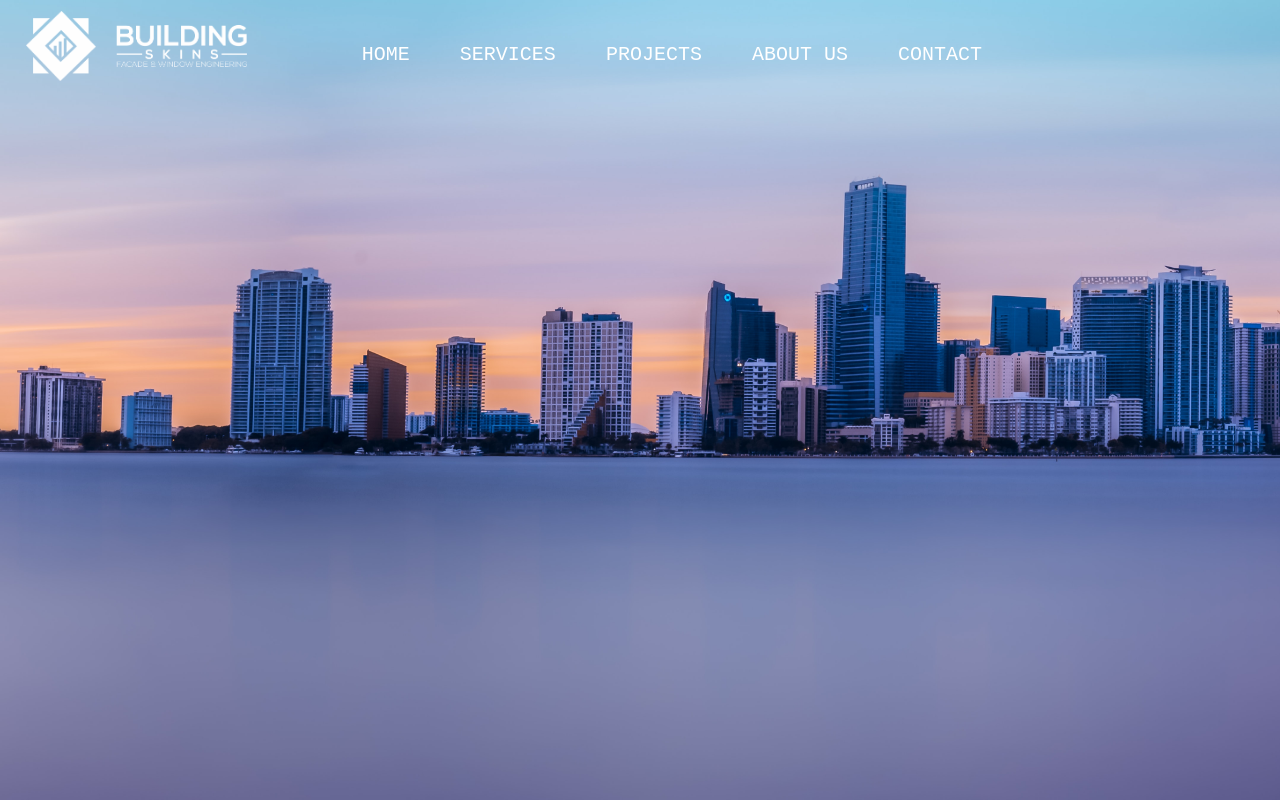
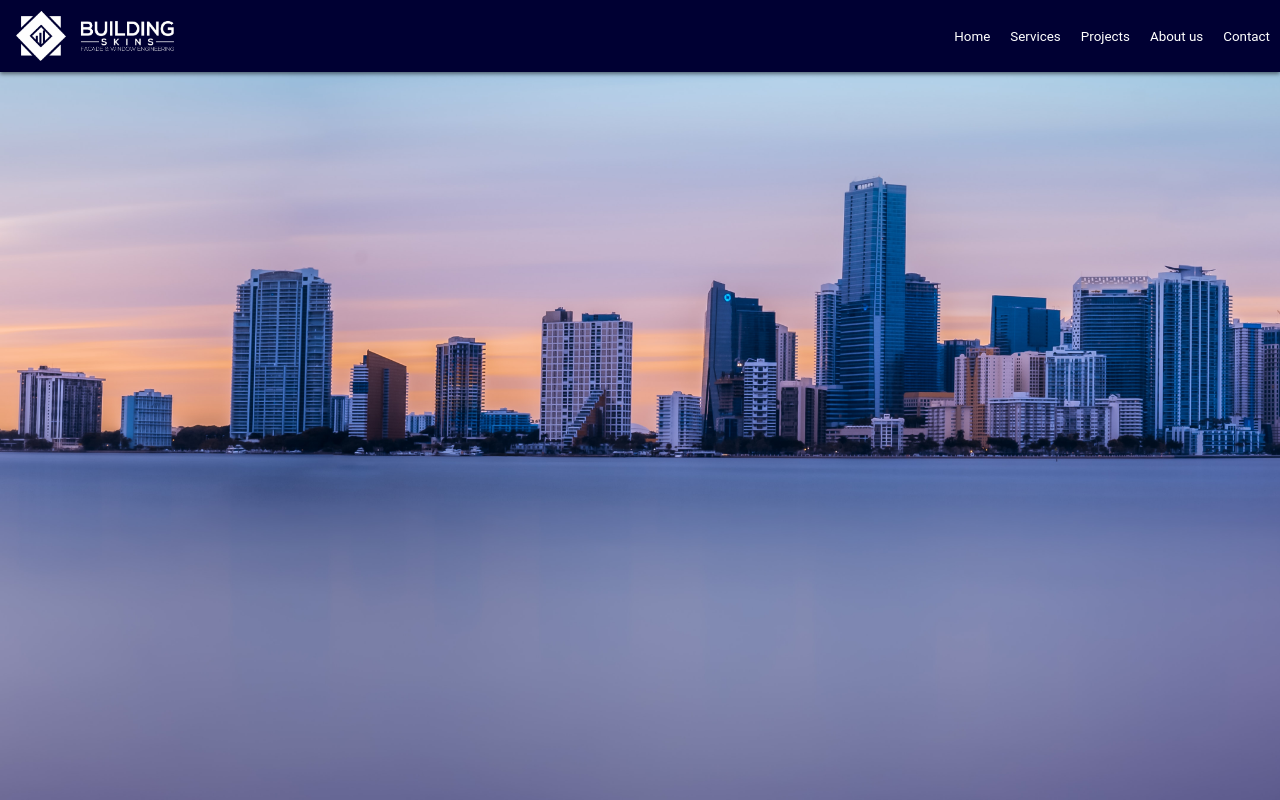
Before and after one commit to marcialc/BuildingSkins, a React (Create React App) app: page / in a window 1280 px wide. Shown: the top 800 px of the page. Built offline with nearby package versions, Linux system fonts and the light colour scheme.

Commit message:
Added nav header

```diff
--- a/package.json
+++ b/package.json
@@ -7,6 +7,7 @@
     "@testing-library/jest-dom": "^5.11.6",
     "@testing-library/react": "^11.2.2",
     "@testing-library/user-event": "^12.3.0",
+    "node-sass": "^4.14.1",
     "react": "^17.0.1",
     "react-dom": "^17.0.1",
     "react-scripts": "4.0.1",
--- a/src/App.css
+++ /dev/null
@@ -1,10 +0,0 @@
-.App {
-  text-align: center;
-  color: #232B2B;
-  font-family: 'Courier New', Courier, monospace;
-}
-
-a {
-  text-decoration: none;
-  color: #232B2B;
-}
--- a/src/App.js
+++ b/src/App.js
@@ -1,10 +1,34 @@
-import './App.css';
+import { Component } from 'react';
+import './App.scss';
 
 import NavBar from './components/UI/NavBar/NavBar';
 import Home from './container/Home/Home';
 import Services from './container/Services/Services'
 
-function App() {
+let lastScrollTop = 0;
+
+class App extends Component {
+
+  componentDidMount() {
+    window.addEventListener('scroll', this.handleScroll, { passive: true });
+  }
+
+  /* Detetcing scroll for nav bar. */
+  handleScroll() {
+    const nav = document.querySelector('.nav-bar');
+    let st = window.pageYOffset || document.documentElement.scrollTop;
+
+    if (st > lastScrollTop){
+        nav.classList.remove('nav-bar-is-open');
+        nav.classList.add('nav-bar-is-closed');
+    } else {
+      nav.classList.remove('nav-bar-is-closed');
+      nav.classList.add('nav-bar-is-open');
+    }
+    lastScrollTop = st <= 0 ? 0 : st; // For Mobile or negative scrolling
+  }
+
+  render() {
     return (
       <div className="App">
         <NavBar />
@@ -13,5 +37,6 @@ function App() {
       </div>
     );
   }
+}
 
 export default App;
--- /dev/null
+++ b/src/App.scss
@@ -0,0 +1,18 @@
+@import './global-vars.scss';
+
+.App {
+  text-align: center;
+  color: #232B2B;
+  font-family: "Roboto", sans-serif;
+}
+
+.Roboto{font-family:'Roboto';font-weight:400;} /* 400 is industry standard for normal */
+
+.RobotoLight{font-family:'Roboto';font-weight:300;} /* 300 is industry standard for normal */
+
+.RobotoMedium{font-family:'Roboto';font-weight:500;} /* 500 is industry standard for normal */
+
+a {
+  text-decoration: none;
+  color: #232B2B;
+}
--- a/src/components/UI/NavBar/NavBar.css
+++ /dev/null
@@ -1,53 +0,0 @@
-.navbar {
-    width: 100vw;
-    height: 60px;
-    display: flex;
-    align-items: center;
-    position: fixed;
-    top: 2vh;
-    left: 2vw;
-}
-
-.navbar-logo {
-    width: auto;
-    height: 70px;
-}
-
-.navbar-container {
-    position: relative;
-    left: 50px;
-    width: auto;
-    height: 30px;
-    display: flex;
-    flex-direction: row;
-    justify-content: space-evenly;
-    margin-bottom: 0;
-
-}
-
-.navbar-container li {
-    list-style-type: none;
-    display: flex;
-    justify-content: center;
-    align-items: center;
-    margin: 0;
-    padding: 0;
-    margin-right: 15px;
-    margin-left: 15px;
-}
-
-.navbar-container a {
-    color: #fff;
-    font-size: 20px;
-    padding-left: 10px;
-    padding-right: 10px;
-    padding-top: 2px;
-    padding-bottom: 2px;
-    border-radius: 10px;
-    text-transform: uppercase;
-}
-
-.navbar-container a:hover {
-    color: #2A55A3;
-    background-color: #fff;
-}
--- a/src/components/UI/NavBar/NavBar.js
+++ b/src/components/UI/NavBar/NavBar.js
@@ -1,19 +1,21 @@
 import React from 'react';
 
-import './NavBar.css';
+import './NavBar.scss';
 import logo from '../../../assets/white-logo.png';
 
 const NavBar = (props) => {
 
     return (
-        <div className="navbar">
-            <img className="navbar-logo" src={logo} />
-            <ul className="navbar-container">
-                <li className="a"><a href="/">Home</a></li>
-                <li><a href="#services">Services</a></li>
-                <li><a href="/">Projects</a></li>
-                <li className="a"><a href="/">about us</a></li>
-                <li><a href="#services">contact</a></li>
+        <div className="nav-bar nav-bar-is-open">
+            <div className="leading-container">
+                <img alt="nav-bar-logo" className="navbar-logo" src={logo} />
+            </div>
+            <ul className="trailing-container">
+                <a href="/">Home</a>
+                <a href="#services">Services</a>
+                <a href="/">Projects</a>
+                <a href="/">About us</a>
+                <a href="#services">Contact</a>
 
             </ul>
         </div>
--- /dev/null
+++ b/src/components/UI/NavBar/NavBar.scss
@@ -0,0 +1,63 @@
+@import '../../../global-vars.scss';
+
+.nav-bar-is-open {
+    transform: translateY(0);
+}
+
+.nav-bar-is-closed {
+    transform: translateY(-72px);
+}
+
+.nav-bar {
+    display: flex;
+    position: fixed;
+    top: 0;
+    box-shadow: 0 2px 4px rgba($color: #000000, $alpha: 0.5);
+    background-color: $primary-color;
+    width: 100vw;
+    height: 72px;
+    z-index: 5;
+    align-items: center;
+    font-size: 1rem;
+    transition: transform 300ms 300ms cubic-bezier(0.4, 0, 0.2, 1), opacity 0ms 300ms, background-color 150ms 0ms cubic-bezier(0.4, 0, 0.2, 1);
+    opacity: 1;
+
+    // Leading container
+    .leading-container {
+        display: flex;
+        align-items: center;
+        height: 100%;
+        flex-grow: 1;
+        margin-right: 1rem;
+        .navbar-logo {
+            margin-left: 1rem;
+            width: auto;
+            height: 50px;
+        }
+    }
+
+    .trailing-container {
+        display: flex;
+    }
+
+    ul {
+        list-style-type: none;
+    }
+
+    a {
+        transition: opacity 50ms 50ms cubic-bezier(0.075, 0.82, 0.165, 1);
+        color: #fff;
+        padding-left: 10px;
+        padding-right: 10px;
+        font-weight: 400;
+        font-size: 0.8375rem;
+    }
+
+    ul:hover > a:not(:hover) {
+        opacity: 0.5;
+    }
+
+    a:hover {
+        opacity: 1.0;
+    }
+}
--- /dev/null
+++ b/src/global-vars.scss
@@ -0,0 +1 @@
+$primary-color: #000033;
```
Also changed, not shown: 2 other files (tests, documents, lock files or other folders). Lines whose indentation alone changed are shown as unchanged.
